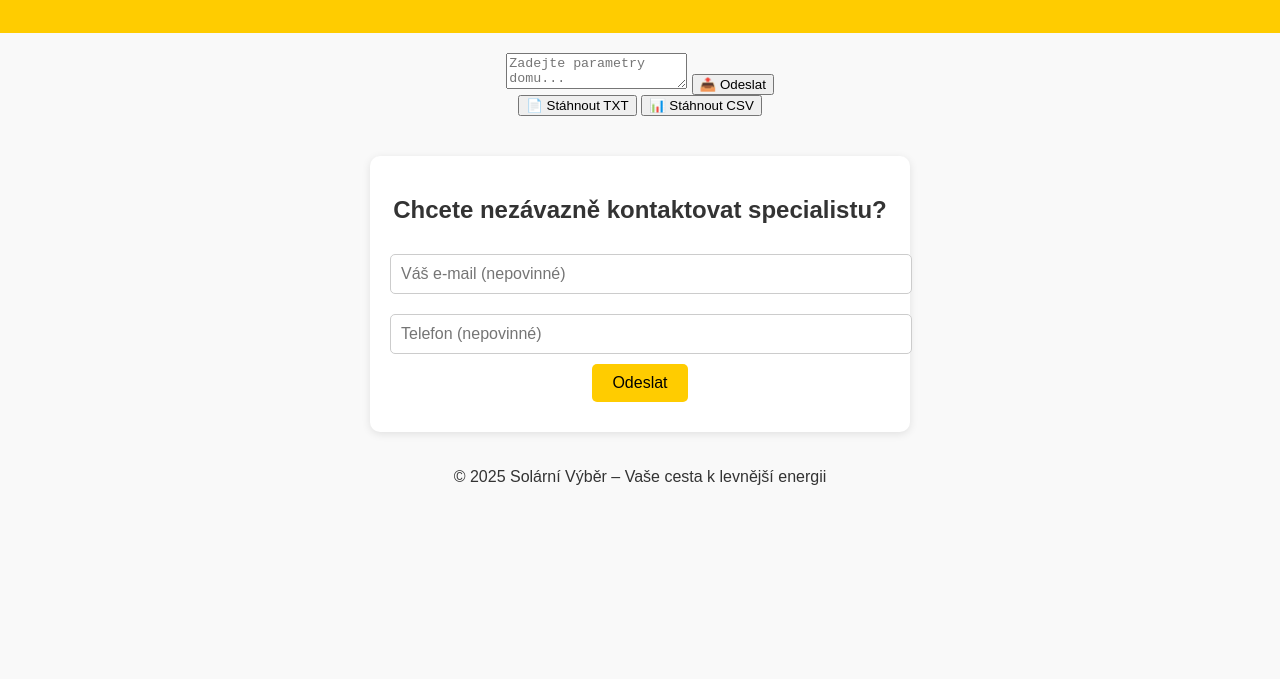
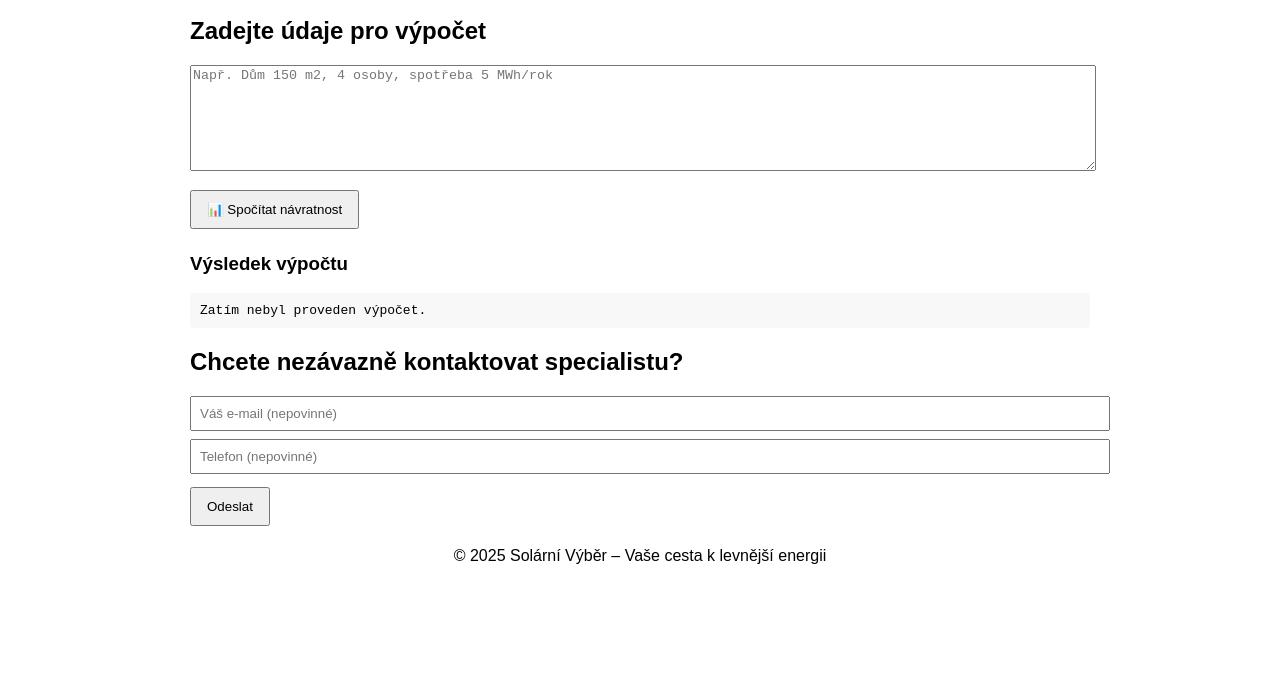
Before and after one commit to Sabre90/solarnivyber, a plain HTML site: page index.html in a window 1280 px wide. Shown: the part 121-800 px from the top of the page. Drawn offline with Linux system fonts and the light colour scheme.

Commit message:
netlify solution

```diff
--- a/public/index.html
+++ b/index.html
@@ -13,17 +13,17 @@
   </header>
 
   <main>
-    <section id="chat-section">
-      <textarea id="userInput" placeholder="Zadejte parametry domu..."></textarea>
-      <button onclick="sendToGPT()">📤 Odeslat</button>
-      <div id="chatOutput"></div>
+    <!-- Vstup pro výpočet -->
+    <section class="calculator">
+      <h2>Zadejte údaje pro výpočet</h2>
+      <textarea id="userInput" placeholder="Např. Dům 150 m2, 4 osoby, spotřeba 5 MWh/rok"></textarea>
+      <button onclick="sendToGPT()">📊 Spočítat návratnost</button>
+
+      <h3>Výsledek výpočtu</h3>
+      <pre id="result">Zatím nebyl proveden výpočet.</pre>
     </section>
 
-    <div class="export-buttons">
-      <button onclick="downloadTXT()">📄 Stáhnout TXT</button>
-      <button onclick="downloadCSV()">📊 Stáhnout CSV</button>
-    </div>
-
+    <!-- Kontakt -->
     <section class="contact">
       <h2>Chcete nezávazně kontaktovat specialistu?</h2>
       <form id="contactForm" onsubmit="sendForm(event)">
@@ -31,7 +31,7 @@
         <input type="text" id="phone" placeholder="Telefon (nepovinné)">
         <button type="submit">Odeslat</button>
       </form>
-      <div id="status"></div>
+      <p id="status"></p>
     </section>
   </main>
 
--- a/public/script.js
+++ /dev/null
@@ -1,95 +0,0 @@
-// ----------------------
-// 1️⃣ Funkce pro komunikaci s GPT přes Netlify Functions
-// ----------------------
-async function sendToGPT() {
-  const input = document.getElementById('userInput').value;
-  if (!input.trim()) return;
-
-  const chatOutput = document.getElementById('chatOutput');
-  chatOutput.innerHTML += `<div class="user-msg"><b>Vy:</b> ${input}</div>`;
-
-  try {
-    const response = await fetch("/.netlify/functions/gpt-proxy", {
-      method: "POST",
-      body: JSON.stringify({ prompt: input })
-    });
-
-    const data = await response.json();
-    const reply = data.choices?.[0]?.message?.content || "⚠️ Chyba při volání GPT";
-
-    chatOutput.innerHTML += `<div class="gpt-msg"><b>GPT:</b> ${reply}</div>`;
-  } catch (error) {
-    chatOutput.innerHTML += `<div class="gpt-msg"><b>Chyba:</b> Nepodařilo se získat odpověď.</div>`;
-  }
-}
-
-// ----------------------
-// 2️⃣ Google Forms Integration
-// ----------------------
-document.getElementById('contactForm').addEventListener('submit', function (e) {
-  e.preventDefault();
-
-  const email = document.getElementById('email').value;
-  const phone = document.getElementById('phone').value;
-
-  // Tvůj Google Form URL (formResponse)
-  const formURL = "https://docs.google.com/forms/d/e/1FAIpQLSeZjNJC75-7QZP9eurHY63wPJADLQhtRmKykErmgzEVNjfrlQ/formResponse";
-
-  // Nahraď za skutečná entry ID polí
-  const formData = new FormData();
-  formData.append('entry.1456344775', email);   // Email
-  formData.append('entry.1786917849', phone);   // Telefon
-
-  fetch(formURL, {
-    method: 'POST',
-    mode: 'no-cors',
-    body: formData
-  }).then(() => {
-    document.getElementById('status').innerText = "✅ Děkujeme! Váš kontakt byl uložen.";
-    document.getElementById('contactForm').reset();
-  }).catch(() => {
-    document.getElementById('status').innerText = "⚠️ Nepodařilo se odeslat, zkuste znovu.";
-  });
-});
-
-// ----------------------
-// 3️⃣ Export výsledků do TXT
-// ----------------------
-function downloadTXT() {
-  const chatText = document.getElementById('chatOutput').innerText || "Žádný výsledek";
-  const blob = new Blob([chatText], { type: "text/plain;charset=utf-8" });
-
-  const link = document.createElement("a");
-  link.href = URL.createObjectURL(blob);
-  link.download = "solarni_vypocet.txt";
-  document.body.appendChild(link);
-  link.click();
-  document.body.removeChild(link);
-}
-
-// ----------------------
-// 4️⃣ Export výsledků do CSV
-// ----------------------
-function downloadCSV() {
-  const resultData = {
-    adresa: document.getElementById('resultAddress')?.innerText || 'Nezadáno',
-    doporuceny_vykon_FVE: document.getElementById('resultPower')?.innerText || '0 kWp',
-    doporucena_baterie: document.getElementById('resultBattery')?.innerText || '0 kWh',
-    rocni_uspora: document.getElementById('resultSavings')?.innerText || '0 Kč',
-    navratnost_let: document.getElementById('resultROI')?.innerText || '0 let'
-  };
-
-  const csvRows = [];
-  csvRows.push(Object.keys(resultData).join(","));
-  csvRows.push(Object.values(resultData).join(","));
-
-  const csvContent = "data:text/csv;charset=utf-8," + csvRows.join("\n");
-  const encodedUri = encodeURI(csvContent);
-
-  const link = document.createElement("a");
-  link.href = encodedUri;
-  link.download = "solarni_vypocet.csv";
-  document.body.appendChild(link);
-  link.click();
-  document.body.removeChild(link);
-}
--- a/public/style.css
+++ /dev/null
@@ -1,60 +0,0 @@
-body {
-  font-family: Arial, sans-serif;
-  text-align: center;
-  margin: 0;
-  background: #f9f9f9;
-  color: #333;
-}
-
-header {
-  background: #ffcc00;
-  padding: 20px;
-}
-
-main {
-  padding: 20px;
-}
-
-iframe {
-  margin-top: 20px;
-  border-radius: 8px;
-}
-
-.contact {
-  margin-top: 40px;
-  background: white;
-  padding: 20px;
-  border-radius: 10px;
-  max-width: 500px;
-  margin-left: auto;
-  margin-right: auto;
-  box-shadow: 0 2px 8px rgba(0,0,0,0.1);
-}
-
-.contact textarea,
-.contact input {
-  width: 100%;
-  margin: 10px 0;
-  padding: 10px;
-  border-radius: 5px;
-  border: 1px solid #ccc;
-  font-size: 1em;
-}
-
-.contact button {
-  background: #ffcc00;
-  border: none;
-  padding: 10px 20px;
-  font-size: 1em;
-  border-radius: 5px;
-  cursor: pointer;
-}
-
-.contact button:hover {
-  background: #ffb700;
-}
-
-#status {
-  margin-top: 10px;
-  font-weight: bold;
-}
--- /dev/null
+++ b/script.js
@@ -0,0 +1,44 @@
+// ----------------------
+// 1. Zavolání OpenAI GPT přes Netlify serverless funkci
+// ----------------------
+async function sendToGPT() {
+    const input = document.getElementById('userInput').value;
+    if (!input) return alert("Zadejte vstup pro výpočet!");
+
+    const res = await fetch('/.netlify/functions/gpt', {
+        method: 'POST',
+        headers: { 'Content-Type': 'application/json' },
+        body: JSON.stringify({ prompt: input })
+    });
+
+    const data = await res.json();
+    document.getElementById('result').innerText = data.result;
+    window.lastCalculation = data.result;
+}
+
+// ----------------------
+// 2. Odeslání do Google Forms
+// ----------------------
+function sendForm(e) {
+    e.preventDefault();
+
+    const email = document.getElementById('email').value;
+    const phone = document.getElementById('phone').value;
+    const result = window.lastCalculation || "Žádný výpočet nebyl proveden.";
+
+    const formURL = "https://docs.google.com/forms/d/e/1FAIpQLSeZjNJC75-7QZP9eurHY63wPJADLQhtRmKykErmgzEVNjfrlQ/formResponse";
+
+    const formData = new FormData();
+    formData.append('entry.400294580', result);    // Výsledek
+    formData.append('entry.1456344775', email);    // Email
+    formData.append('entry.1786917849', phone);    // Telefon
+
+    fetch(formURL, { method: 'POST', mode: 'no-cors', body: formData })
+      .then(() => {
+        document.getElementById('status').innerText = "✅ Děkujeme! Specialista vás brzy kontaktuje.";
+        document.getElementById('contactForm').reset();
+      })
+      .catch(() => {
+        document.getElementById('status').innerText = "⚠️ Nepodařilo se odeslat, zkuste znovu.";
+      });
+}
--- /dev/null
+++ b/style.css
@@ -0,0 +1,37 @@
+body {
+  font-family: Arial, sans-serif;
+  max-width: 900px;
+  margin: auto;
+  padding: 20px;
+}
+
+header, footer {
+  text-align: center;
+  margin-bottom: 20px;
+}
+
+textarea {
+  width: 100%;
+  height: 100px;
+  margin-bottom: 10px;
+}
+
+button {
+  padding: 10px 15px;
+  margin: 5px 0;
+  cursor: pointer;
+}
+
+.contact input {
+  display: block;
+  width: 100%;
+  margin: 8px 0;
+  padding: 8px;
+}
+
+#result {
+  background: #f8f8f8;
+  padding: 10px;
+  white-space: pre-wrap;
+  border-radius: 4px;
+}
```
Also changed, not shown: netlify/functions/gpt-proxy.js (deleted, +0 -24 lines), netlify/functions/gpt.js (added, +32 -0 lines), netlify.toml.
